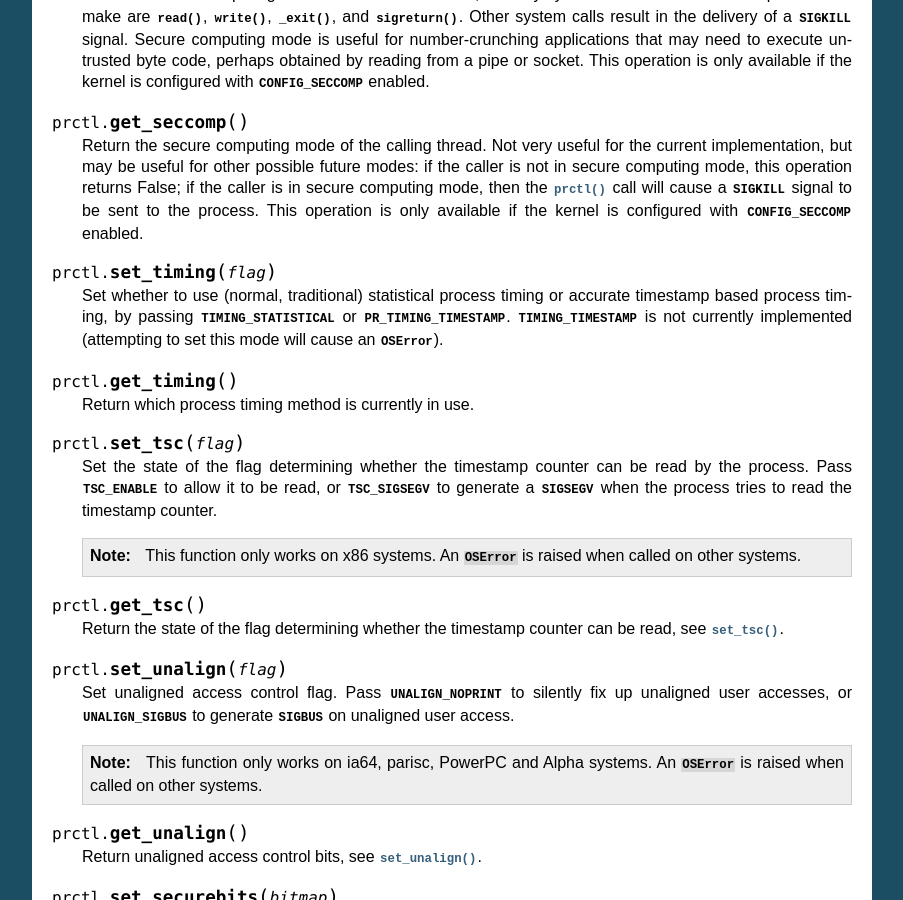
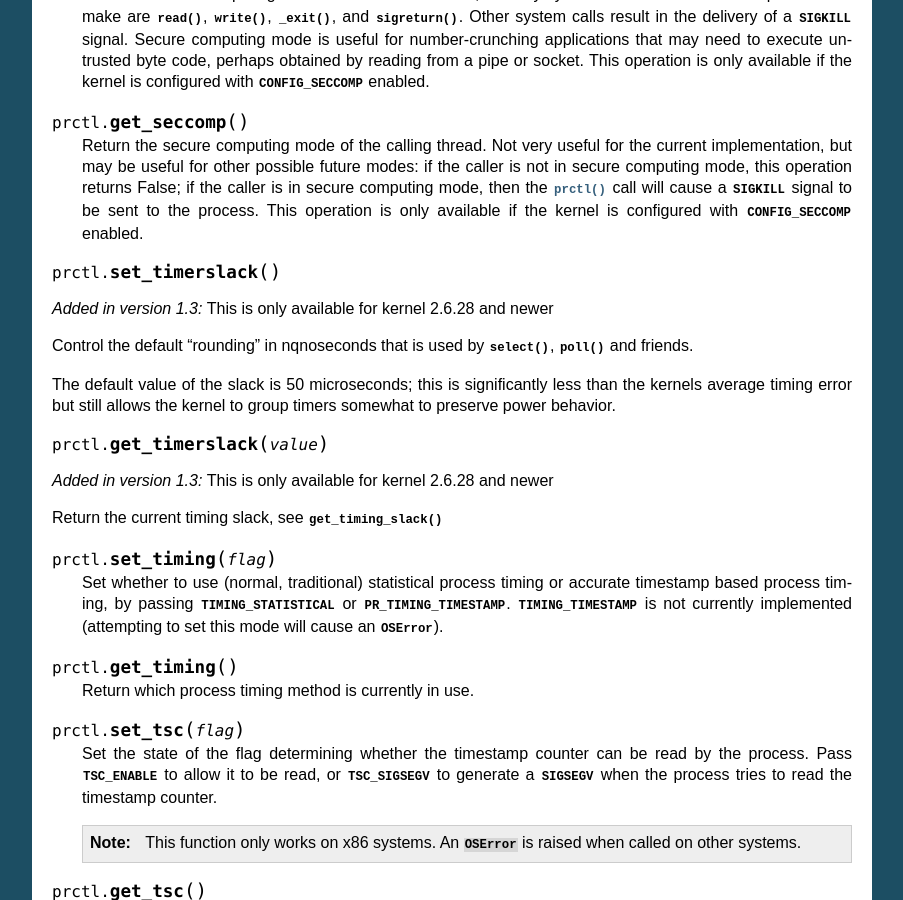
Before and after one commit to seveas/python-prctl, a Sphinx documentation site: the page built from docs/index.rst, in a window 1280 px wide and 900 px high, scrolled down 3286 px. Shown: the whole window, without its empty margins (198-1101 px from the left). Built offline with Sphinx 7.4.7, drawn with Linux system fonts in a browser that asks for light colours; cross-references to code outside the pages are shown as plain code; some of the changed text lies outside the part shown.

Commit message:
Add timer slack handling

```diff
--- a/docs/index.rst
+++ b/docs/index.rst
@@ -232,6 +232,21 @@ The prctl module is now ready to use.
   will cause a :const:`~signal.SIGKILL` signal to be sent to the process. This
   operation is only available if the kernel is configured with
   :const:`CONFIG_SECCOMP` enabled.
+
+.. function:: set_timerslack()
+.. versionadded:: 1.3 This is only available for kernel 2.6.28 and newer
+
+  Control the default "rounding" in nqnoseconds that is used by :func:`select`,
+  :func:`poll` and friends.
+
+  The default value of the slack is 50 microseconds; this is significantly less
+  than the kernels average timing error but still allows the kernel to group
+  timers somewhat to preserve power behavior.
+
+.. function:: get_timerslack(value)
+.. versionadded:: 1.3 This is only available for kernel 2.6.28 and newer
+
+  Return the current timing slack, see :func:`get_timing_slack`
 
 .. function:: set_timing(flag)
 
```
Also changed, not shown: test_prctl.py (+10 -0 lines), 1 other file.
